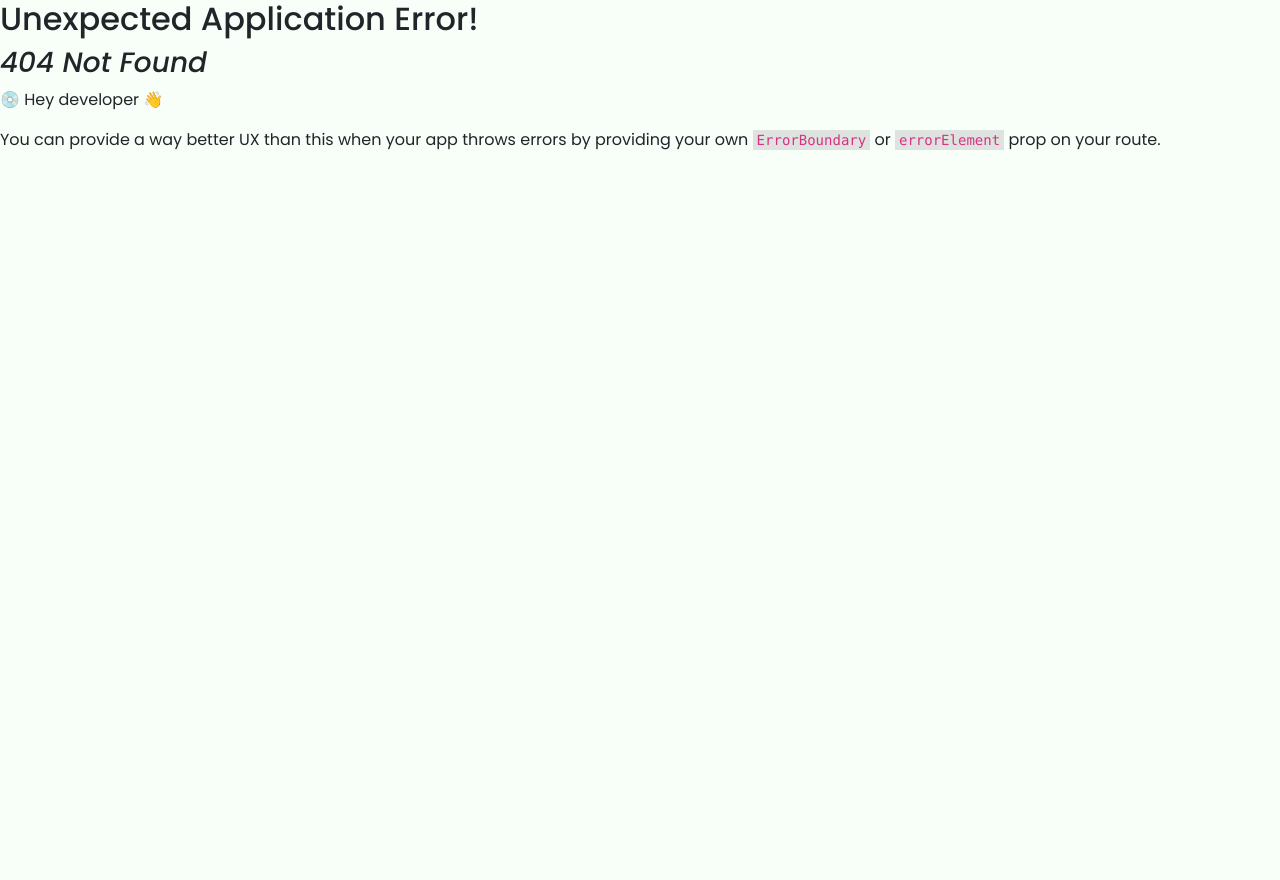
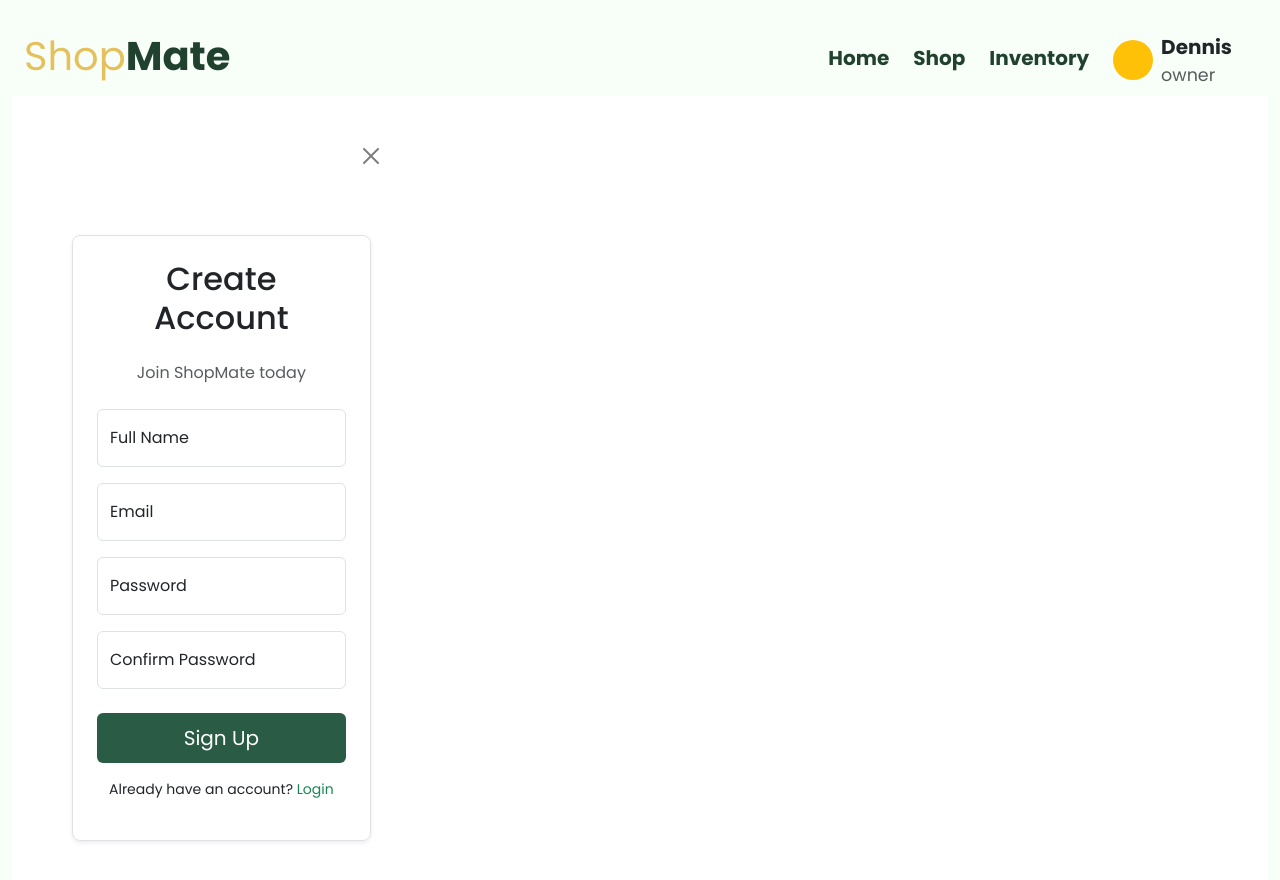
Before and after one commit to J-JMN/Phase2-Group6-project, a React (Vite) app: page /SignUp in a window 1280 px wide. Before the commit this address had no page. Shown: the top 880 px of the page. Before the commit the page ends 800 px from the top, so only its background shows below. Built offline with nearby package versions, Linux system fonts and the light colour scheme.

Commit message:
made changes in routes

```diff
--- a/src/components/Auth/LoginForm.jsx
+++ b/src/components/Auth/LoginForm.jsx
@@ -2,8 +2,8 @@ import { Formik, Field, ErrorMessage } from "formik";
 import { Form, Button, FloatingLabel, Container } from "react-bootstrap";
 import { Link } from "react-router-dom";
 import * as Yup from "yup";
-import Login from "../../pages/Login";
-import Register from "../../pages/Register";
+
+
 
 const LoginSchema = Yup.object().shape({
   username: Yup.string().required("Username is required"),
--- a/src/pages/Login.jsx
+++ b/src/pages/Login.jsx
@@ -1,5 +1,4 @@
 import AuthLayout from "../components/Auth/AuthLayout";
-import RegisterForm from "../components/Auth/RegisterForm";
 import LoginForm from "../components/Auth/LoginForm";
 import React from "react";
 import {
--- a/src/pages/SignUp.jsx
+++ b/src/pages/SignUp.jsx
@@ -13,7 +13,7 @@ export default function SignUp(){
               <CloseButton onClick={() => window.history.back()} />
             </div>
             <div className="my-auto w-100">
-              <RegisterForm />
+              <SignUpForm />
             </div>
           </Col>
 
--- a/src/routes.jsx
+++ b/src/routes.jsx
@@ -4,6 +4,7 @@ import Login from "./pages/Login";
 import SettingsPage from "./pages/Settings";
 import ShoppingList from "./pages/ShoppingList";
 import Register from "./pages/Register";
+import SignUp from "./pages/SignUp";
 
 const routes = [
   {
@@ -11,7 +12,7 @@ const routes = [
     element: <App />, // App is now the layout
     children: [
       { path: "login", element: <Login /> },
-      { path: "Register", element: <Register /> },
+      { path: "SignUp", element: < SignUp />},
       { path: "home", element: <ShoppingList /> },
       { path: "inventory", element: <Inventory /> },
       { path: "settings", element: <SettingsPage /> },
```
